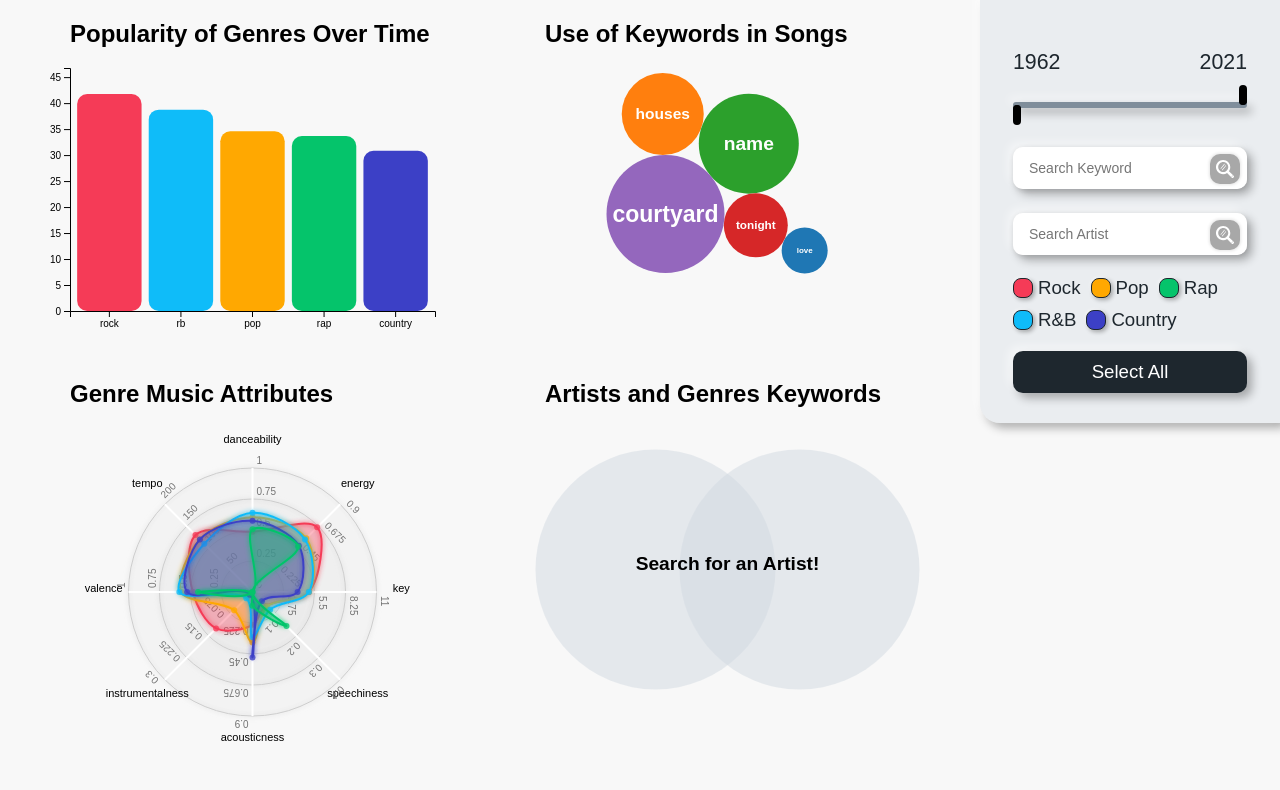
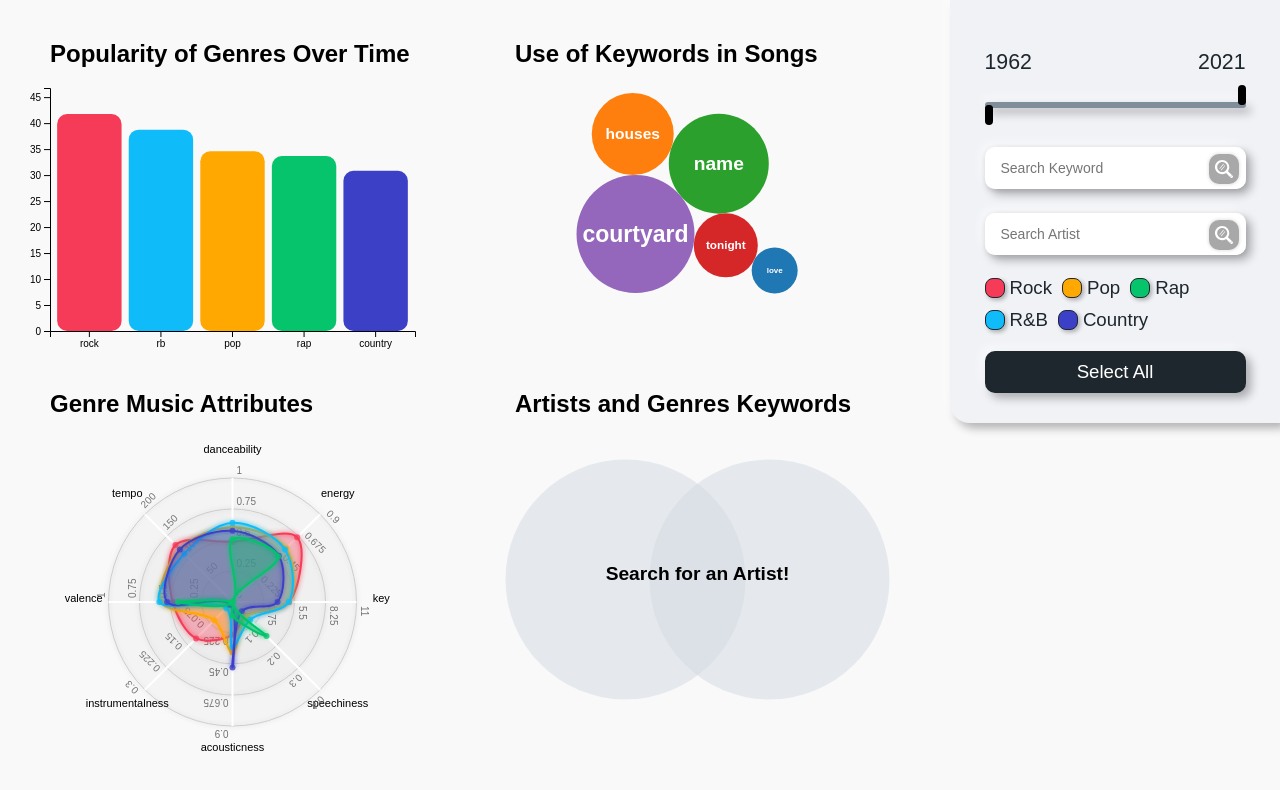
Before and after one commit to jaimevidex/VIProject, a website: page index.html in a window 1280 px wide. Drawn offline with nearby package versions, Linux system fonts and the light colour scheme; some packages are replaced by stand-ins of ours; a script that the page names is missing; a web font is replaced by a local one.

Commit message:
small change

```diff
--- a/style.css
+++ b/style.css
@@ -5,17 +5,18 @@
 }
 
 body {
-  height: 100%;
+  height: 100dvh;
   margin: 0;
-  background-color: #f8f8f8;
+  background-color: #f0f0f057;
   font-family: "REM", sans-serif;
   font-optical-sizing: auto;
 }
 
 .dashboard {
   display: flex; /* Flexbox to align two sections */
-  height: 100%; /* Full viewport height */
+  height: fit-content; /* Full viewport height */
   width: 100%;
+  bottom: 0;
 }
 
 /* Left section for charts */
@@ -24,11 +25,11 @@ body {
   display: grid;
   grid-auto-columns: 1fr;
   grid-template-rows: 1fr 1fr;
-  gap: 10px;
   grid-template-areas:
     "Barchart Bubblechart"
     "Radarchart Vandiagram";
-  padding: 20px;
+  margin: 0px 20px 0px 0px;
+  padding-top: 40px;
 }
 
 .Barchart {
@@ -48,9 +49,9 @@ body {
 }
 
 .buttons {
-  background-color: #d2dae25e;
+  background-color: #f1f2f6;
   color: #1e272e;
-  height: 100%;
+  height: fit-content;
   display: flex;
   flex-direction: column; /* Align buttons vertically */
   justify-content: center;
```
